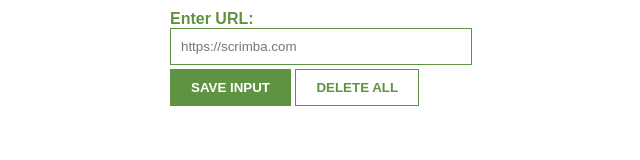
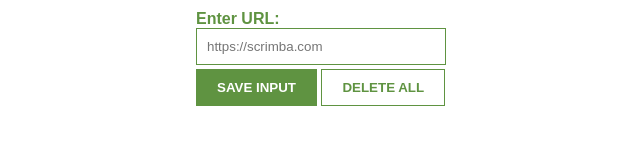
Before and after one commit to mrickyyusuf/mobile-app-akal-akalan, a website built with Vite: page index.html in a window 1280 px wide. Shown: the whole page, without its empty margins (319-959 px from the left). Built offline with nearby package versions, Linux system fonts and the light colour scheme; no server answers.

Commit message:
feat: update several code

```diff
--- a/index.css
+++ b/index.css
@@ -2,7 +2,7 @@ body {
     margin: 0 auto;
     padding: 10px;
     font-family: Arial, Helvetica, sans-serif;
-    max-width: 302px;
+    max-width: 250px;
 }
 
 label {
```
Also changed, not shown: package.json (+22 -1 lines), 1 other file.
